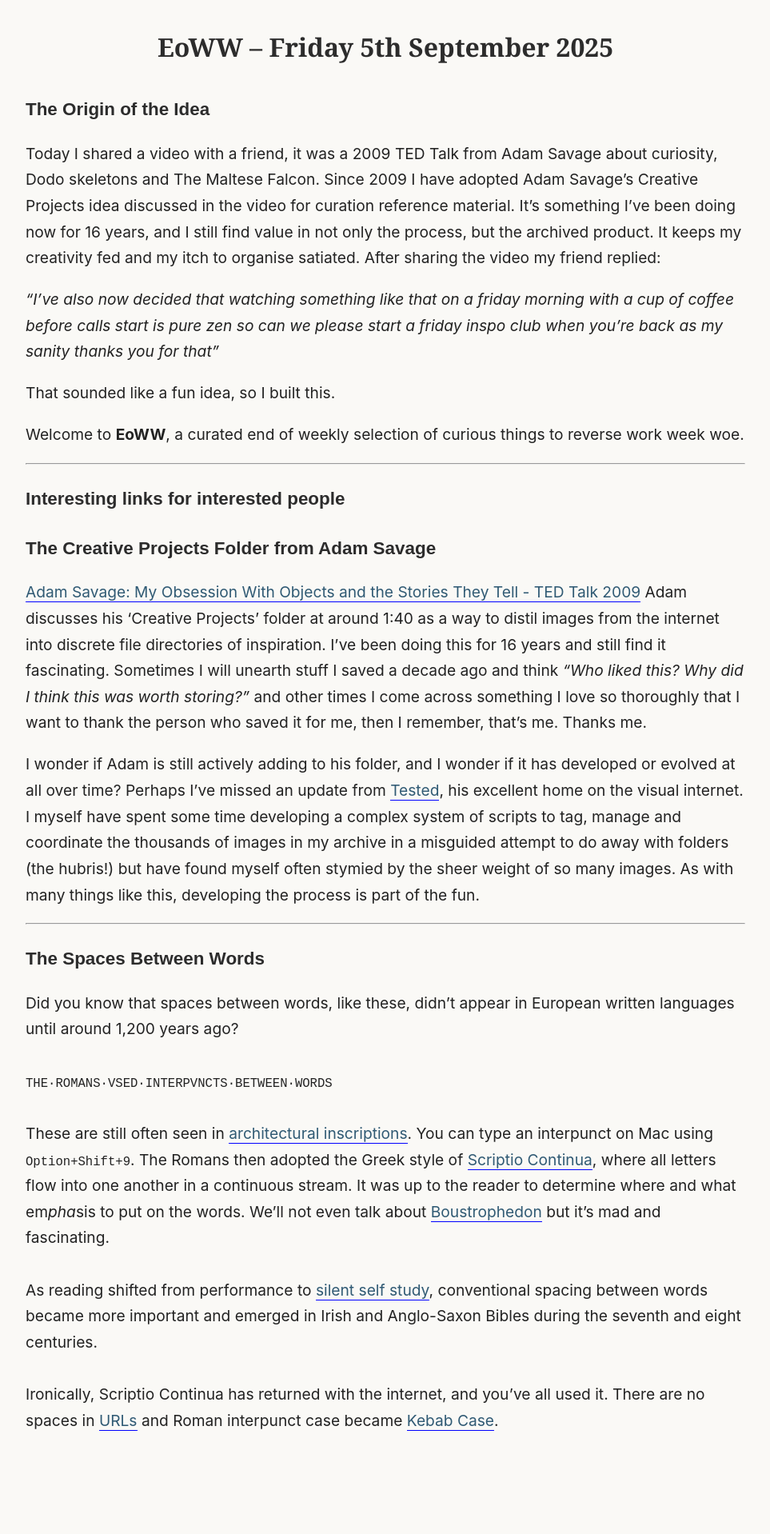
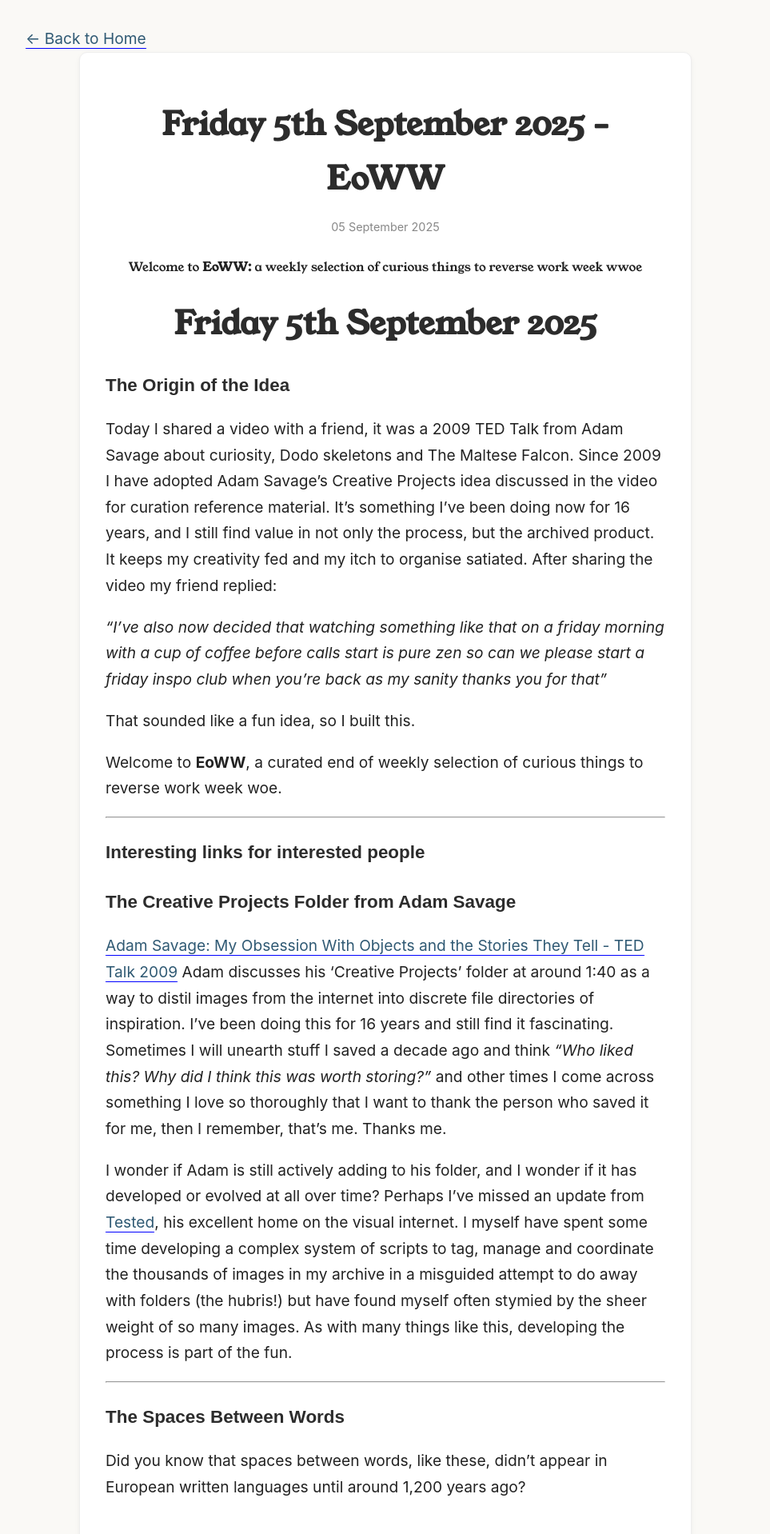
Before and after one commit to 746a/EoW, a Jekyll site: the page built from _weeks/2025-09-05.md, in a window 1280 px wide. Shown: the top 1918 px of the page at 80% size, without its empty margins (158-1121 px from the left). Built offline with Jekyll 4.4.1, drawn with Linux system fonts in a browser that asks for light colours; some web fonts are replaced; before the commit the page ends 1825 px from its top, so only the background shows below that; some of the changed text lies outside the part shown.

Commit message:
Style changes and branding implementation

````diff
--- a/_layouts/default.html
+++ b/_layouts/default.html
@@ -3,13 +3,7 @@
 
 <head>
   <meta charset="UTF-8">
-  <title>
-{% unless page.title contains site.title %}
-  {{ page.title }} | {{ site.title }}
-{% else %}
-  {{ page.title }}
-{% endunless %}
-</title>
+  <title>"{{ page.title }}"</title>
   <meta name="viewport" content="width=device-width, initial-scale=1">
   <link rel="stylesheet" href="{{ '/assets/style.css' | relative_url }}">
 
--- a/_weeks/2025-09-05.md
+++ b/_weeks/2025-09-05.md
@@ -1,10 +1,14 @@
 ---
-layout: default
-title: "EoWW – Friday 5th September 2025"
+layout: week
+title: "Friday 5th September 2025 - EoWW"
 date: 2025-09-05
 ---
 
-# EoWW – Friday 5th September 2025
+ <div class="motto">
+        <p>Welcome to <b>EoWW:</b> a weekly selection of curious things to reverse work week wwoe</p>
+        </div>
+
+# Friday 5th September 2025
 
 ## The Origin of the Idea
 
@@ -31,3 +35,8 @@ I wonder if Adam is still actively adding to his folder, and I wonder if it has
 Did you know that spaces between words, like these, didn't appear in European written languages until around 1,200 years ago?
 <br><br>```THE·ROMANS·VSED·INTERPVNCTS·BETWEEN·WORDS```<br><br>
 These are still often seen in [architectural inscriptions](https://commons.wikimedia.org/wiki/File:Pantheon_Rom_1_cropped.jpg#/media/File:Pantheon_Rom_1_cropped.jpg). You can type an interpunct on Mac using ```Option+Shift+9```. The Romans then adopted the Greek style of [Scriptio Continua](https://en.wikipedia.org/wiki/Scriptio_continua), where all letters flow into one another in a continuous stream. It was up to the reader to determine where and what em*pha*sis to put on the words. We'll not even talk about [Boustrophedon](https://en.wikipedia.org/wiki/Boustrophedon) but it's mad and fascinating.<br><br>As reading shifted from performance to [silent self study](https://en.wikipedia.org/wiki/Silent_reading), conventional spacing between words became more important and emerged in Irish and Anglo-Saxon Bibles during the seventh and eight centuries.<br><br>Ironically, Scriptio Continua has returned with the internet, and you've all used it. There are no spaces in [URLs](https://en.wikipedia.org/wiki/URL) and Roman interpunct case became [Kebab Case](https://en.wikipedia.org/wiki/Letter_case#Kebab_case).
+
+<h1>End of Work Week</h1>
+        <div class="motto">
+            <i>Interesting links for interested people</i>
+        </div>
--- a/assets/style.css
+++ b/assets/style.css
@@ -1,17 +1,11 @@
 /* Base layout */
 
-@import url('https://fonts.googleapis.com/css2?family=Bitcount+Grid+Double:wght@100..900&display=swap');
+@import url('https://fonts.googleapis.com/css2?family=Young+Serif&display=swap');
 
-.bitcount-grid-double-pixel {
-  font-family: "Bitcount Grid Double", system-ui;
-  font-optical-sizing: auto;
-  font-weight: 250;
-  font-style: normal;
-  font-variation-settings:
-    "slnt" 0,
-    "CRSV" 0.5,
-    "ELSH" 0,
-    "ELXP" 0;
+.young-serif-regular {
+    font-family: "Young Serif", serif;
+    font-weight: 400;
+    font-style: normal;
 }
 
 body {
@@ -46,7 +40,9 @@ main {
 }
 
 /* Headings */
-h1, h2, h3 {
+h1,
+h2,
+h3 {
     font-family: Arial, Helvetica, sans-serif;
     color: #2c2c2c;
     margin-top: 1.5rem;
@@ -54,10 +50,9 @@ h1, h2, h3 {
 }
 
 h1 {
-    font-family: "Bitcount Grid Double", Georgia, serif;
-    font-size: 2rem;
+    font-family: "Young Serif", Georgia, serif;
+    font-size: 2.5rem;
     text-align: center;
-    margin-bottom: 2rem;
 }
 
 h2 {
@@ -105,13 +100,13 @@ body.home .editions .card {
     border: 1px solid #eee;
     border-radius: 10px;
     padding: 1.2rem;
-    box-shadow: 0 2px 6px rgba(0,0,0,0.05);
+    box-shadow: 0 2px 6px rgba(0, 0, 0, 0.05);
     transition: transform 0.15s ease, box-shadow 0.15s ease;
 }
 
 body.home .editions .card:hover {
     transform: translateY(-4px);
-    box-shadow: 0 4px 12px rgba(0,0,0,0.08);
+    box-shadow: 0 4px 12px rgba(0, 0, 0, 0.08);
 }
 
 body.home .editions .card h2 {
@@ -133,7 +128,7 @@ body.week article {
     border: 1px solid #eee;
     border-radius: 10px;
     padding: 2rem;
-    box-shadow: 0 2px 6px rgba(0,0,0,0.05);
+    box-shadow: 0 2px 6px rgba(0, 0, 0, 0.05);
 }
 
 body.week .date {
@@ -152,14 +147,22 @@ blockquote {
     font-style: italic;
 }
 
+.motto {
+    text-align: center;
+    font-size: 0.8em;
+    font-family: "Young Serif", Georgia, serif;
+}
+
 /* Responsive tweaks */
 @media (max-width: 600px) {
     h1 {
         font-size: 1.8rem;
     }
+
     body.home header h1 {
         font-size: 2rem;
     }
+
     body.home .editions {
         grid-template-columns: 1fr;
     }
````
Also changed, not shown: _weeks/2025-09-12.md (+11 -4 lines).
